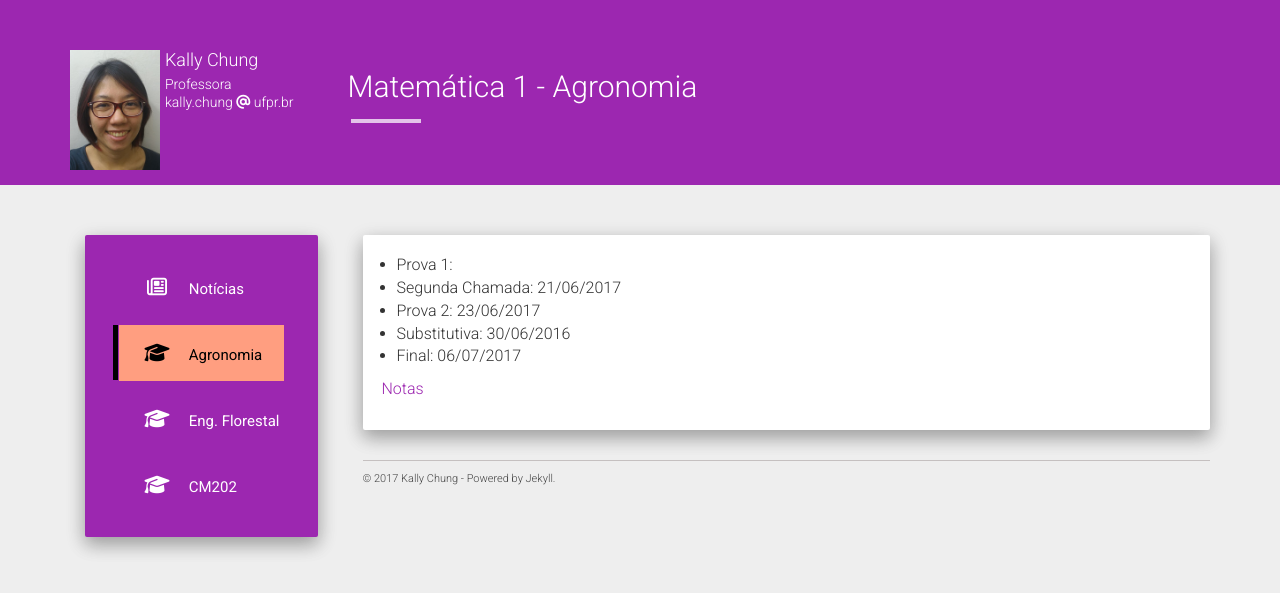
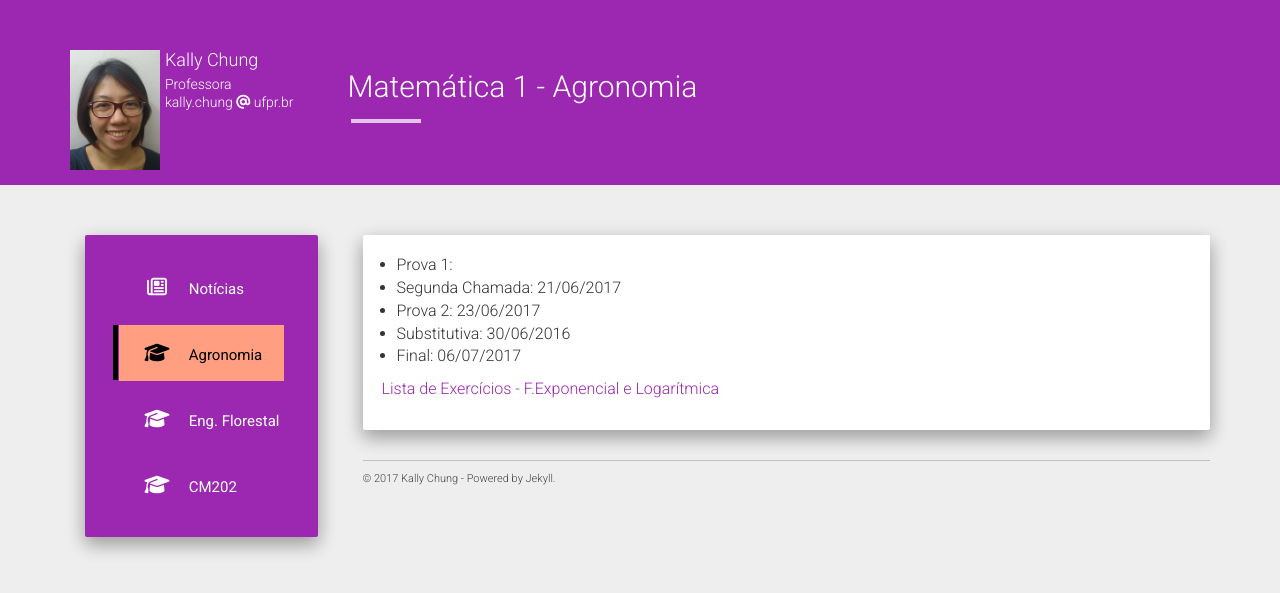
Before and after one commit to chunggnuhc/chunggnuhc.github.io, a Jekyll site: the page built from agronomia.md, in a window 1280 px wide. Shown: the top 593 px of the page. Built offline with Jekyll 4.4.1, drawn with Linux system fonts in a browser that asks for light colours; nearby versions of some CDN libraries.

Commit message:
Lista FExp e FLog adicionada

```diff
--- a/agronomia.md
+++ b/agronomia.md
@@ -10,4 +10,4 @@ permalink: /agronomia/
 - Substitutiva: 30/06/2016
 - Final: 06/07/2017
 
-[Notas](agronomia-notas.pdf)
+[Lista de Exercícios - F.Exponencial e Logarítmica](/disciplinas/placeholder/listaExp-Log.pdf)
```
